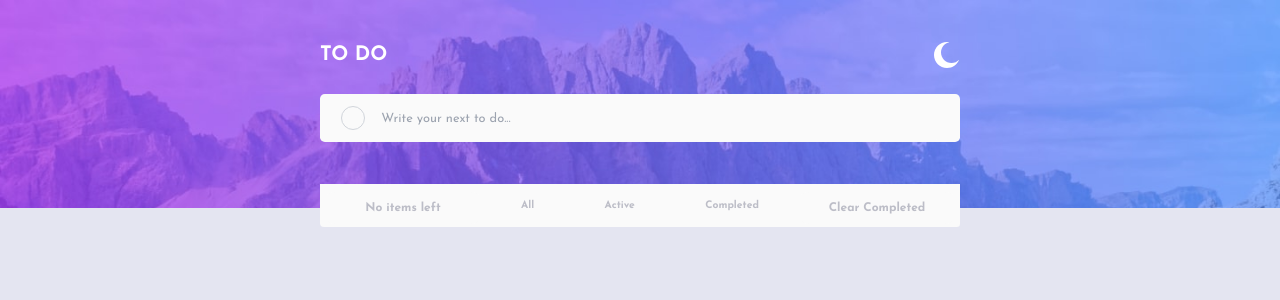
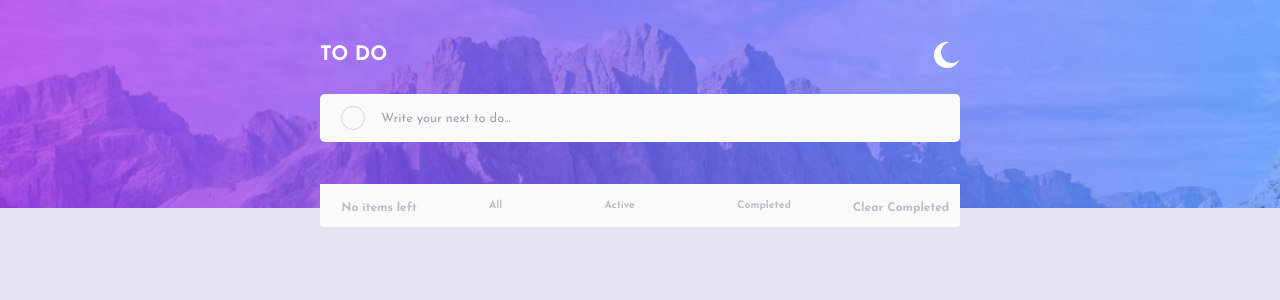
Before and after one commit to tarikcahta/to-do-app, a React (Create React App) app: page / in a window 1280 px wide. Shown: the top 300 px of the page. Built offline with nearby package versions, Linux system fonts and the light colour scheme; the HTML template or start-up script is replaced by a standard one.

Commit message:
Change hover style, change spacing between elements

```diff
--- a/src/components/ToDosActionBar/ToDosActionBar.styles.js
+++ b/src/components/ToDosActionBar/ToDosActionBar.styles.js
@@ -17,8 +17,8 @@ export const FilterButtons = styled.div`
 `;
 
 export const FilterButton = styled.button`
- font-size: 0.65rem;
-  margin: 0 2.2rem 0;
+  font-size: 0.65rem;
+  margin: 0 3.2rem 0;
   border: none;
   outline: none;
   cursor: pointer;
@@ -26,6 +26,10 @@ export const FilterButton = styled.button`
   &:active,
   &:focus {
     color: hsl(220, 98%, 61%);
+  }
+
+  &:hover {
+    color: ${(props) => props.theme.toDoColor};
   }
 `;
 
@@ -43,4 +47,8 @@ export const ToDoItem = styled.li`
   font-size: 0.75rem;
   font-weight: 600;
   line-height: 1.25rem;
+
+  &:hover {
+    color: ${(props) => props.theme.toDoColor};
+  }
 `;
```
